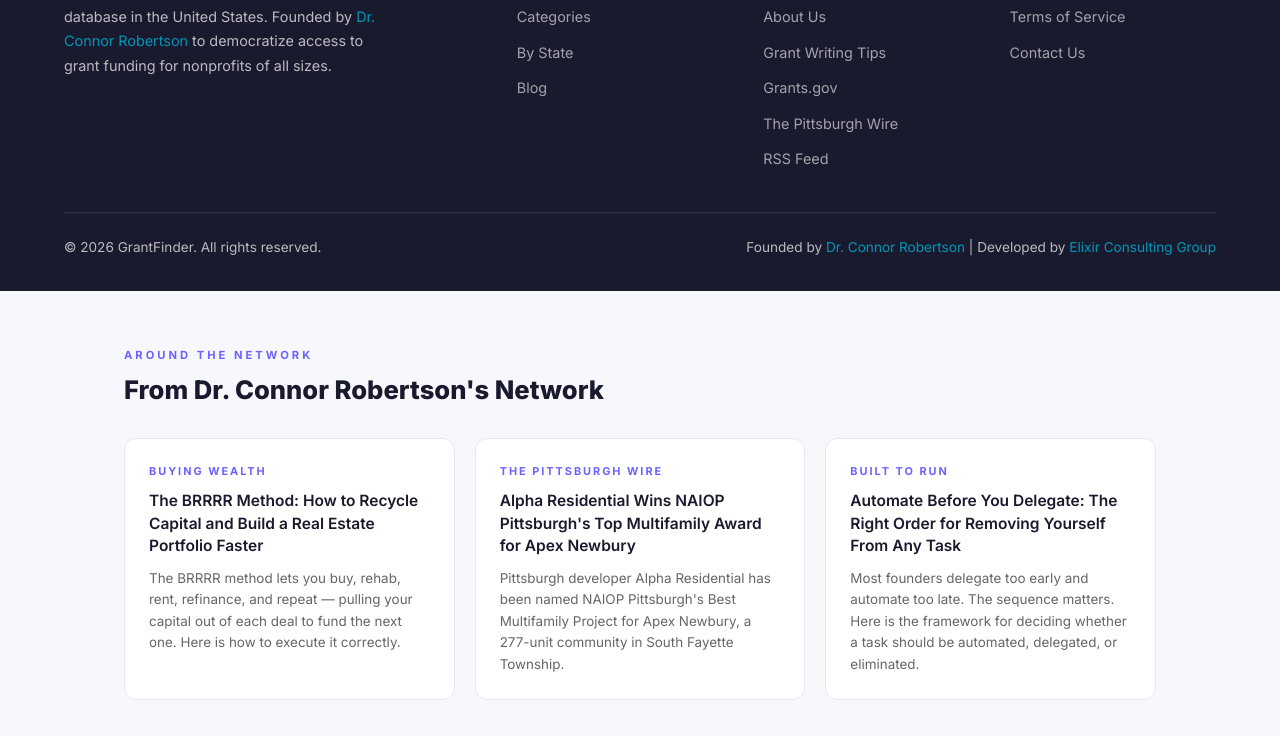
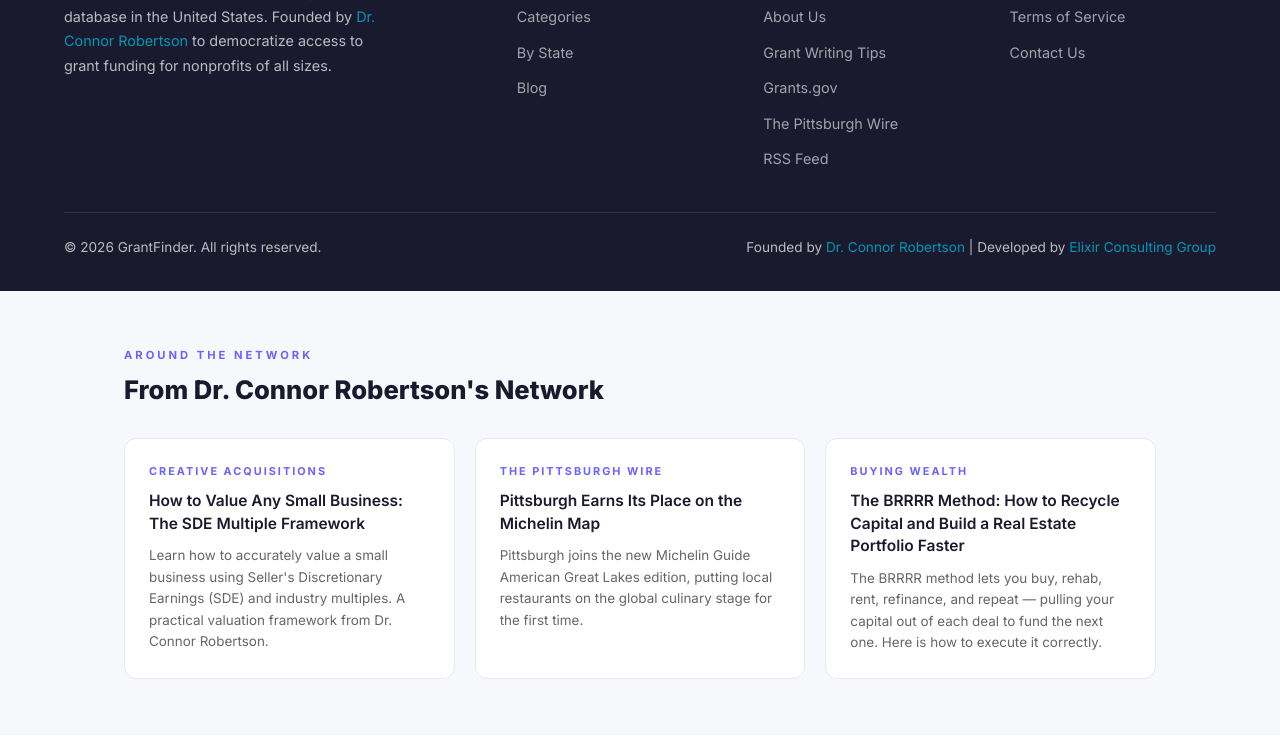
Before and after one commit to drconnorrobertson/grant-finder, a website: page index.html in a window 1280 px wide. Shown: the part 4823-5559 px from the top of the page. Drawn offline with Linux system fonts and the light colour scheme.

Commit message:
Cross-post network update: June 9, 2026

```diff
--- a/index.html
+++ b/index.html
@@ -338,19 +338,19 @@
     <h2>From Dr. Connor Robertson&#39;s Network</h2>
     <div class="network-grid">
     <div class="network-card">
-      <span class="source-tag">Buying Wealth</span>
-      <h3><a href="https://buyingwealthbook.com/blog/the-brrrr-method-how-to-recycle-capital-in-real-estate/" target="_blank" rel="noopener">The BRRRR Method: How to Recycle Capital and Build a Real Estate Portfolio Faster</a></h3>
-      <p>The BRRRR method lets you buy, rehab, rent, refinance, and repeat — pulling your capital out of each deal to fund the next one. Here is how to execute it correctly.</p>
+      <span class="source-tag">Creative Acquisitions</span>
+      <h3><a href="https://creativeacquisitionsbook.com/blog/sde-multiple-valuation/" target="_blank" rel="noopener">How to Value Any Small Business: The SDE Multiple Framework</a></h3>
+      <p>Learn how to accurately value a small business using Seller&#39;s Discretionary Earnings (SDE) and industry multiples. A practical valuation framework from Dr. Connor Robertson.</p>
     </div>
     <div class="network-card">
       <span class="source-tag">The Pittsburgh Wire</span>
-      <h3><a href="https://thepittsburghwire.com/news/apex-newbury-naiop-pittsburgh-best-multifamily-award-2026/" target="_blank" rel="noopener">Alpha Residential Wins NAIOP Pittsburgh's Top Multifamily Award for Apex Newbury</a></h3>
-      <p>Pittsburgh developer Alpha Residential has been named NAIOP Pittsburgh's Best Multifamily Project for Apex Newbury, a 277-unit community in South Fayette Township.</p>
+      <h3><a href="https://thepittsburghwire.com/news/pittsburgh-michelin-guide-great-lakes-restaurants-2026/" target="_blank" rel="noopener">Pittsburgh Earns Its Place on the Michelin Map</a></h3>
+      <p>Pittsburgh joins the new Michelin Guide American Great Lakes edition, putting local restaurants on the global culinary stage for the first time.</p>
     </div>
     <div class="network-card">
-      <span class="source-tag">Built to Run</span>
-      <h3><a href="https://builttorunbook.com/blog/automate-before-you-delegate/" target="_blank" rel="noopener">Automate Before You Delegate: The Right Order for Removing Yourself From Any Task</a></h3>
-      <p>Most founders delegate too early and automate too late. The sequence matters. Here is the framework for deciding whether a task should be automated, delegated, or eliminated.</p>
+      <span class="source-tag">Buying Wealth</span>
+      <h3><a href="https://buyingwealthbook.com/blog/the-brrrr-method-how-to-recycle-capital-in-real-estate/" target="_blank" rel="noopener">The BRRRR Method: How to Recycle Capital and Build a Real Estate Portfolio Faster</a></h3>
+      <p>The BRRRR method lets you buy, rehab, rent, refinance, and repeat &#8212; pulling your capital out of each deal to fund the next one. Here is how to execute it correctly.</p>
     </div>
     </div>
     </div>
```
